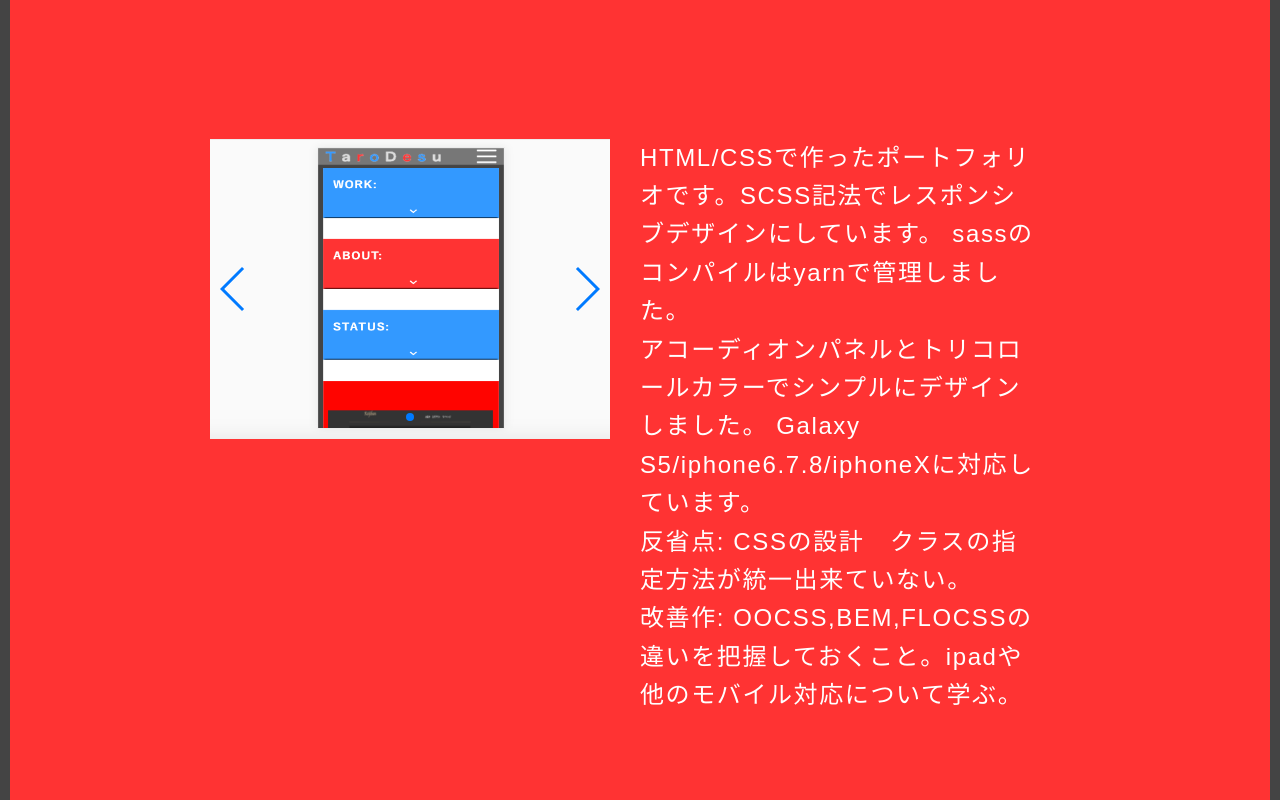
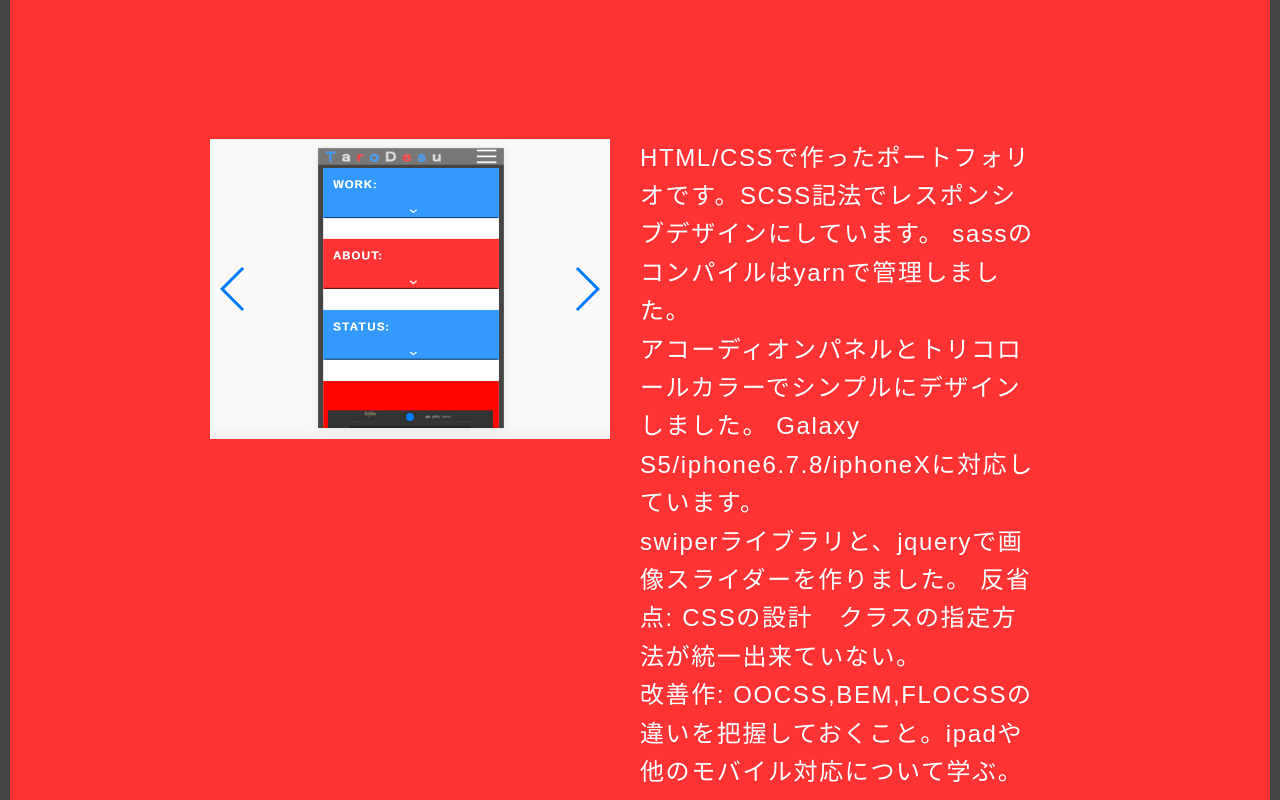
Before and after one commit to michitaka1996/MyPortfolio1, a website: page index.html in a window 1280 px wide. Shown: the part 1520-2320 px from the top of the page. Drawn offline with nearby package versions, Linux system fonts and the light colour scheme.

Commit message:
コメント

```diff
--- a/index.html
+++ b/index.html
@@ -184,6 +184,7 @@
                             sassのコンパイルはyarnで管理しました。<br>
                             アコーディオンパネルとトリコロールカラーでシンプルにデザインしました。
                             Galaxy S5/iphone6.7.8/iphoneXに対応しています。<br>
+                            swiperライブラリと、jqueryで画像スライダーを作りました。
                             反省点: CSSの設計　クラスの指定方法が統一出来ていない。<br>
                             改善作: OOCSS,BEM,FLOCSSの違いを把握しておくこと。ipadや他のモバイル対応について学ぶ。<br>
                         </p>
```
